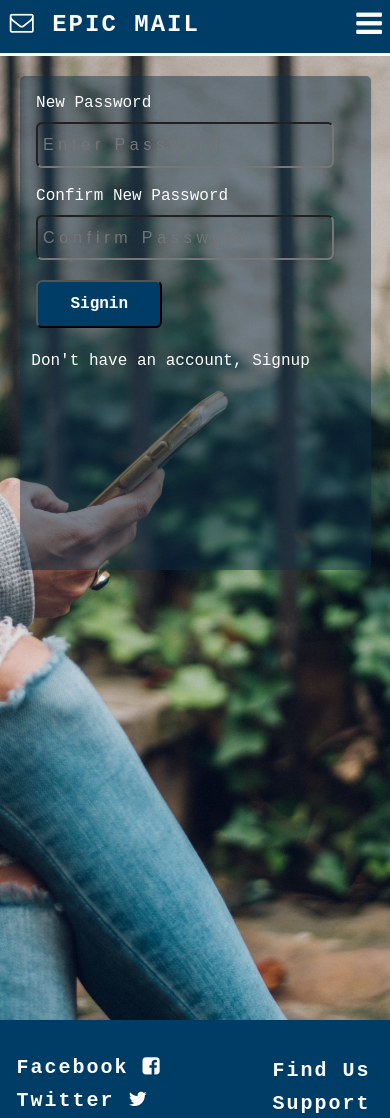
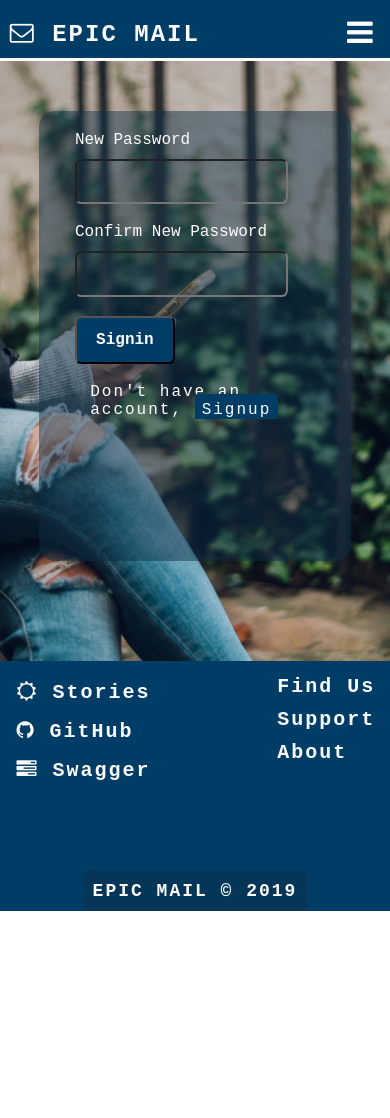
Before and after one commit to debelistic/epicMail, a website: page UI/resetpass.html in a window 390 px wide. Shown: the top 1118 px of the page. After the commit the page ends 911 px from the top, so only its background shows below. Drawn offline with Linux system fonts and the light colour scheme.

Commit message:
fix(UI) - fix form errors
- ensure forms are displayed correctly.
[Fixes gh-pages]

```diff
--- a/UI/resetpass.html
+++ b/UI/resetpass.html
@@ -33,16 +33,16 @@
                     <div id="message"></div>
                     <div class="form-group">
                         <label for="newpassword">New Password</label>
-                        <input type="password" name="newpassword" id="newpassword"     placeholder="Enter Password">
+                        <input type="password" name="newpassword" id="newpassword" required>
                     </div>
                     <div class="form-group">
                         <label for="confirmnewpassword">Confirm New Password</label>
-                        <input type="password" name="confirmnewpassword" id="confirmnewpassword"     placeholder="Confirm Password">
+                        <input type="password" name="confirmnewpassword" id="confirmnewpassword" required>
                     </div>
                     <div class="form-group">
                         <button type="button">Signin</button>
                     </div>
-                    <p>Don't have an account, <a href="signup.html">Signup</a></p>
+                    <p class="main-content">Don't have an account, <a href="signup.html">Signup</a></p>
                 </form>
             </div>
         </section>
@@ -51,16 +51,16 @@
     <footer id="footer">
             <div class="sm-page">
                     <ul>
-                    <li><a href="#"> Facebook <i class="fa fa-facebook-square"></i></a></li>
-                    <li><a href="#"> Twitter <i class="fa fa-twitter"></i></a></li>
-                    <li><a href="#"> Pinterest <i class="fa fa-pinterest"></i></a></li>
+                        <li><a href="https://www.pivotaltracker.com/n/projects/2314742" target="blank"><i class="fa fa-sun-o" aria-hidden="true"></i> Stories</a></li>
+                        <li><a href="https://github.com/debelistic/epicMail" target="blank"><i class="fa fa-github" aria-hidden="true"></i> GitHub</a></li>
+                        <li><a href="https://epicmailwithds.herokuapp.com/api-docs" target="blank"><i class="fa fa-tasks" aria-hidden="true"></i></i> Swagger</a></li>
                     </ul>
             </div>
             <div class="footer-nav">
                 <ul id="navigation">
-                <li class="footerli"><a href="#">Find Us</a></li>
-                <li class="footerli"><a href="#">Support</a></li>
-                <li class="footerli"><a href="#">About</a></li>
+                    <li class="footerli"><a href="https://www.pivotaltracker.com/n/projects/2314742" target="blank">Find Us</a></li>
+                    <li class="footerli"><a href="https://github.com/debelistic/epicMail" target="blank">Support</a></li>
+                    <li class="footerli"><a href="https://epicmailwithds.herokuapp.com/api-docs" target="blank">About</a></li>
                 </ul>
             </div>
             <div class="copyright">
--- a/UI/styles/main.css
+++ b/UI/styles/main.css
@@ -129,8 +129,8 @@ p.main-content{
 
 p.main-content a {
     background: #003D66;
-    padding: 3px;
-    border-radius: 2px;
+    padding: 7px;
+    border-radius: 3px;
 }
 
 #footer{
--- a/UI/styles/resetpass.css
+++ b/UI/styles/resetpass.css
@@ -1,102 +1,294 @@
-div.container{
-    width: 90%;
-    float: none;
-}
-form#signinform{
-    margin: 0.2rem 0  0.2rem 0.3rem;
+p.main-content{
+    padding: 0;
+    margin: 5px;
+    margin-left: 190px;
 }
 
-.form-group{
-    margin: 0 0 0.7rem 0;
-    padding: 0 0.3rem 0.9rem;
+form#signinform {
+    height: unset;
+    padding: 20px 0 0 0;
+    margin: auto;
+    width: 80%;
 }
-.form-group label{
-    color: #FCFCFC;
-    font-size: 1rem;
-    text-align: left;
-    display: block;
+
+@media screen and (max-width: 1440px){
+    div.container {
+        float: none;
+        width: 80%;
+        padding: 0;
+        height: 500px;
+    }
+    .main-banner {
+        height: 700px;
+    }
+    p.main-content{
+        margin-left: 180px
+    }
 }
-.form-group input{
-    color: #FCFCFC;
-    font-size: 1rem;
-    border-radius: 0.4rem;
-    width: 90%;
-    height: 2rem;
-    padding: 0.3rem;
-    background: transparent;
-    outline: unset;
+
+@media screen and (max-width: 1024px){
+    div.container {
+        float: none;
+        width: 80%;
+        padding: 0;
+        border-radius: 16px;
+        padding-top: 20px;
+        height: 940px;
+    }
+    .main-banner {
+        padding-top: 70px;
+        height: 1010px;
+    }
+    form#signinform{
+        padding-top: 95px;
+        width: 80%;
+        margin-bottom: 40px;
+    }
+    p.main-content{
+        margin-left: 80px
+    }
+    #footer {
+        padding: 20px 0;
+        height: 200px;
+    }
+    .footer-nav{
+        font-size: 25px;
+        padding: 0;
+        margin-bottom: 0;
+        margin-top: 0;
+    }
+    .sm-page{
+        font-size: 25px;
+        padding: 0;
+        margin-bottom: 0;
+        margin-top: 0;
+    }
+    .copyright p {
+        background-color: rgba(13, 47, 70, 0.473);
+        letter-spacing: 2px;
+        border-radius: 5px;
+        margin: 0;
+        padding: 10px;
+        font-size: 18px;
+        font-weight: 600;
+    }
 }
-.form-group button{
-    color: #FCFCFC;
-    background: #003D66;
-    font-size: 1rem;
-    font-weight: 700;
-    padding: 0.3rem;
-    border-radius: 0.4rem;
-    outline: unset;
+
+@media screen and (max-width: 780px){
+    #header{
+        padding-top: 30px;
+    }
+    div.container {
+        float: none;
+        width: 80%;
+        margin: 60px;
+        padding: 35px;
+        height: 468px;
+    }
+    .main-banner {
+        padding: 20px 0;
+        height: 682px;
+    }
+    p.main-content{
+        margin-left: 30px;
+        font-size: 20px;
+    }
+    form#signinform{
+        padding: 20px 0;
+        width: 80%;
+    }
+    #footer {
+        width: 100%;
+        padding: 20px 0;
+        height: 150px;
+    }
 }
-.form-group input:active{
-    border: #003D66 solid 0.3rem;
-}
-.form-group input:focus{
-    border: #003D66 solid 0.1rem;
 
-}
-@media screen and (max-width: 740px){
-    form#signinform{
-        margin: 0.2rem 0  0.2rem 0.3rem;
+@media screen and (max-width: 580px){
+    #header{
+        display: block;
+        padding: 0;
+    }
+    .page-title{
+        float: none;
+        padding: 0;
+        margin: auto;
+        width: 50vw;
+    }
+    .page-title h1{
+        margin: 0;
+        letter-spacing: 2px;
+        border-right: none;
+        font-size: 30px;
+        font-weight: bolder;
+        text-align: center
+    }
+    nav.page-nav{
+        text-align: center;
+        float: none;
+        padding: 0 0 0 0;
+        margin: auto;
+        width: 100vw;
+        color: #FCFCFC;
+        border-top: #FCFCFC solid 5px;
+        border-bottom: #FCFCFC solid 5px;
+    }
+    .page-nav ul{
+        text-align: center;
+        display: inline;
+    }
+    .footer-nav{
+        font-size: 16px;
+    }
+    .sm-page{
+        margin: 0 ;
+        width: 95%;
     }
 }
 
 @media screen and (max-width: 480px){
-    p.main-content{
-        font-size: 0.9rem;
+    #header{
+        padding-top: 10px;
+    }
+    #navbutton{
+        margin-right: 14px;
+        margin-top: 14px;
+    }
+    .page-title{
+        width: unset;
+        margin: 0;
+    }
+    .page-title h1{
+        font-size: 1.5rem;
+        margin: 0.3rem;
+        width: unset;
+        text-align: unset;
+        padding: 5px;
+    }
+    nav.page-nav{
+        border: none;
+        float: none;
+        width: unset;
+        border-bottom: #FCFCFC solid 3px;
+    }
+    .page-nav ul{
+        width: 100%;
+        padding: 0;
+        display: none;
+    }
+    .page-nav ul.open{
+        height: auto;
+        display: block;
+    }
+    .page-nav ul li{
+        margin: 10px 0 0 0;
+        padding: 10px;
+        width: 100%;
+        border-top: #FCFCFC solid 3px;
+        line-height: unset;
+	}
+
+}
+
+@media screen and (max-width: 420px){
+    #header{
+        padding-top: 10px;
+    }
+    div.container {
+        float: none;
+        width: 80%;
+        padding: 0;
+        margin: 0;
+        height: 450px;
+    }
+    .main-banner {
+        padding: 50px 0;
+        height: 500px;
     }
     form#signinform{
-        margin: 0.2rem 0  0.2rem 0.3rem;
+        margin: 10px auto;
+        padding: 10px 0 0 0;
+        width: 80%;
     }
-    .form-group{
-        margin: 0 0 0.7rem 0;
-        padding: 0 0.3rem 0.5rem;
+    p.main-content{
+        padding: 0 0 0 20px;
+        margin: 0;
+        font-size: 16px;
+        width: 80%;
     }
-    .form-group label{
-        color: #FCFCFC;
-        font-size: 1rem;
-        text-align: left;
-        display: block;
-    }
-    .form-group input{
-        color: #FCFCFC;
-        font-size: 1rem;
-        border-radius: 0.4rem;
-        height: 2rem;
-        padding: 0.3rem;
-        background: transparent;
-        outline: unset;
-    }
-    .form-group button{
-        color: #FCFCFC;
-        background: #003D66;
-        font-size: 1rem;
-        font-weight: 700;
-        padding: 0.3rem;
-        border-radius: 0.4rem;
-        outline: unset;
-    }
-    .form-group input:active{
-        border: #003D66 solid 0.3rem;
-    }
-    .form-group input:focus{
-        border: #003D66 solid 0.1rem;
-
-    }
-    div.container{
-        height: calc(100vh - 350px);
+    #footer {
+        padding: 0;
+        height: 250px;
     }
 }
 
-@media screen and (max-width:380px){
-    div.container{
-        height: calc(100vh - 350px);
+@media screen and (max-width: 380px){
+    div.container {
+        float: none;
+        width: 80%;
+        padding: 0;
+        margin: 0;
+        height: 450px;
+    }
+    .main-banner {
+        padding: 50px 0;
+        height: 500px;
+    }
+    form#signinform{
+        margin: 10px auto;
+        padding: 10px 0 0 0;
+        width: 80%;
+    }
+    p.main-content{
+        padding: 0 0 0 20px;
+        margin: 0;
+        font-size: 14px;
+        width: 80%;
+    }
+    #footer {
+        padding: 0;
+        height: 185px;
     }
 }
+
+@media screen and (max-width: 360px){
+    .page-title{
+        margin: 0;
+        padding: 0;
+    }
+    div.container {
+        float: none;
+        width: 80%;
+        padding: 0;
+        margin: 0;
+        height: 360px;
+    }
+    .main-banner {
+        padding: 20px 0;
+        height: 400px;
+    }
+    p.main-content{
+        padding: 0 0 0 20px;
+        margin: 0;
+        font-size: 14px;
+        width: 80%;
+    }
+    form#signinform{
+        margin: 10px auto;
+        padding: 10px 0 0 0;
+        width: 80%;
+    }
+    #footer {
+        padding: 0;
+        height: 165px;
+    }
+    .sm-page, .footer-nav{
+        padding: 0;
+        margin: 0;
+    }
+    footer div.sm-page ul li, footer div.footer-nav ul li{
+        padding: 0;
+        margin: 0;
+    }
+
+}
--- a/UI/styles/signup.css
+++ b/UI/styles/signup.css
@@ -1,13 +1,311 @@
+p.main-content{
+    padding: 0;
+    margin: 5px;
+    margin-left: 190px;
+}
+div.container {
+    float: none;
+    width: 80%;
+    padding: 0;
+    height: 1060px;
+}
+.main-banner {
+    height: 1200px;
+}
+
+form#signinform {
+    height: unset;
+    padding: 20px 0 0 0;
+    margin: auto;
+    width: 80%;
+}
+
+@media screen and (max-width: 1440px){
+    div.container {
+        float: none;
+        width: 80%;
+        padding: 0;
+        height: 1060px;
+    }
+    .main-banner {
+        height: 1200px;
+    }
+    p.main-content{
+        margin-left: 180px
+    }
+}
+
 @media screen and (max-width: 1024px){
     div.container {
-        width: 70%;
-        height: calc(100vh + 90px);
+        float: none;
+        width: 80%;
+        padding: 0;
+        border-radius: 16px;
+        padding-top: 20px;
+        height: 1040px;
+    }
+    .main-banner {
+        padding-top: 70px;
+        height: 1150px;
+    }
+    form#signinform{
+        padding-top: 95px;
+        width: 80%;
+        margin-bottom: 40px;
+    }
+    p.main-content{
+        margin-left: 80px
+    }
+    #footer {
+        padding: 20px 0;
+        height: 200px;
+    }
+    .footer-nav{
+        font-size: 25px;
+        padding: 0;
+        margin-bottom: 0;
+        margin-top: 0;
+    }
+    .sm-page{
+        font-size: 25px;
+        padding: 0;
+        margin-bottom: 0;
+        margin-top: 0;
+    }
+    .copyright p {
+        background-color: rgba(13, 47, 70, 0.473);
+        letter-spacing: 2px;
+        border-radius: 5px;
+        margin: 0;
+        padding: 10px;
+        font-size: 18px;
+        font-weight: 600;
     }
 }
 
 @media screen and (max-width: 780px){
+    #header{
+        padding-top: 30px;
+    }
     div.container {
-        width: 70%;
-        height: 95vh;
+        float: none;
+        width: 80%;
+        margin: 45px;
+        padding: 35px;
+        height: 815px;
+    }
+    .main-banner {
+        padding: 10px 0;
+        height: 950px;
+    }
+    p.main-content{
+        margin-left: 30px;
+        font-size: 20px;
+    }
+    form#signinform{
+        padding: 20px 0;
+        width: 80%;
+    }
+    #footer {
+        width: 100%;
+        padding: 20px 0;
+        height: 150px;
     }
 }
+
+@media screen and (max-width: 580px){
+    #header{
+        display: block;
+        padding: 0;
+    }
+    .page-title{
+        float: none;
+        padding: 0;
+        margin: auto;
+        width: 50vw;
+    }
+    .page-title h1{
+        margin: 0;
+        letter-spacing: 2px;
+        border-right: none;
+        font-size: 30px;
+        font-weight: bolder;
+        text-align: center
+    }
+    nav.page-nav{
+        text-align: center;
+        float: none;
+        padding: 0 0 0 0;
+        margin: auto;
+        width: 100vw;
+        color: #FCFCFC;
+        border-top: #FCFCFC solid 5px;
+        border-bottom: #FCFCFC solid 5px;
+    }
+    .page-nav ul{
+        text-align: center;
+        display: inline;
+    }
+    .footer-nav{
+        font-size: 16px;
+    }
+    .sm-page{
+        margin: 0 ;
+        width: 95%;
+    }
+}
+
+@media screen and (max-width: 480px){
+    #header{
+        padding-top: 10px;
+    }
+    #navbutton{
+        margin-right: 14px;
+        margin-top: 14px;
+    }
+    .page-title{
+        width: unset;
+        margin: 0;
+    }
+    .page-title h1{
+        font-size: 1.5rem;
+        margin: 0.3rem;
+        width: unset;
+        text-align: unset;
+        padding: 5px;
+    }
+    nav.page-nav{
+        border: none;
+        float: none;
+        width: unset;
+        border-bottom: #FCFCFC solid 3px;
+    }
+    .page-nav ul{
+        width: 100%;
+        padding: 0;
+        display: none;
+    }
+    .page-nav ul.open{
+        height: auto;
+        display: block;
+    }
+    .page-nav ul li{
+        margin: 10px 0 0 0;
+        padding: 10px;
+        width: 100%;
+        border-top: #FCFCFC solid 3px;
+        line-height: unset;
+	}
+
+}
+
+@media screen and (max-width: 420px){
+    #header{
+        padding-top: 10px;
+    }
+    div.container {
+        float: none;
+        width: 80%;
+        padding: 0;
+        margin: 0;
+        height: 760px;
+    }
+    .main-banner {
+        padding: 50px 0;
+        height: 780px;
+    }
+    form#signinform{
+        margin: 10px auto;
+        padding: 10px 0 0 0;
+        width: 80%;
+    }
+    p.main-content{
+        padding: 0 0 0 20px;
+        margin: 0;
+        font-size: 16px;
+        width: 80%;
+    }
+    #footer {
+        padding: 0;
+        height: 250px;
+    }
+}
+
+@media screen and (max-width: 380px){
+    div.container {
+        float: none;
+        width: 80%;
+        padding: 0;
+        margin: 0;
+        height: 750px;
+    }
+    .main-banner {
+        padding: 50px 0;
+        height: 780px;
+    }
+    form#signinform{
+        margin: 10px auto;
+        padding: 10px 0 0 0;
+        width: 80%;
+    }
+    p.main-content{
+        padding: 0 0 0 20px;
+        margin: 0;
+        font-size: 14px;
+        width: 80%;
+    }
+    #footer {
+        padding: 0;
+        height: 185px;
+    }
+}
+
+@media screen and (max-width: 360px){
+    .page-title{
+        margin: 0;
+        padding: 0;
+    }
+    div.container {
+        float: none;
+        width: 80%;
+        padding: 0;
+        margin: 0;
+        height: 850px;
+    }
+    .main-banner {
+        padding: 20px 0;
+        height: 880px;
+    }
+    p.main-content{
+        padding: 0 0 0 20px;
+        margin: 0;
+        font-size: 14px;
+        width: 80%;
+    }
+    form#signinform{
+        margin: 10px auto;
+        padding: 10px 0 0 0;
+        width: 80%;
+    }
+    #footer {
+        padding: 0;
+        height: 165px;
+    }
+    .sm-page, .footer-nav{
+        padding: 0;
+        margin: 0;
+    }
+    .sm-page{
+        float: left;
+    }
+    .footer-nav{
+        float: right;
+    }
+    .footer-nav ul{
+        padding: 0.6rem;
+    }
+    footer div.sm-page ul li, footer div.footer-nav ul li{
+        margin: 0;
+    }
+
+}
```
Lines whose indentation alone changed are shown as unchanged.
